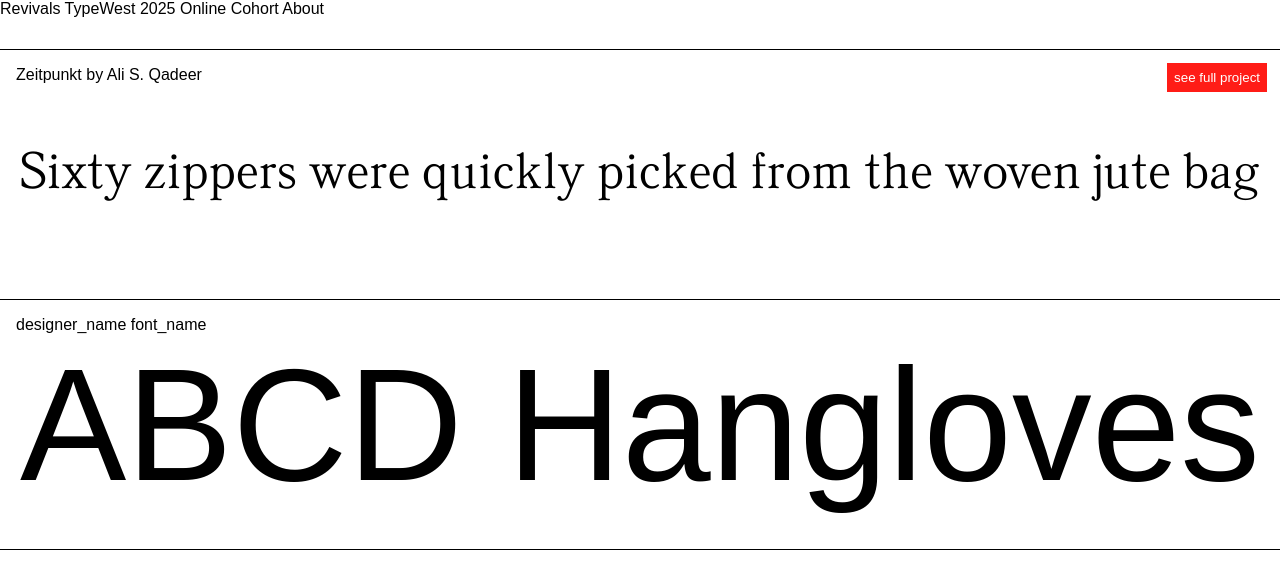
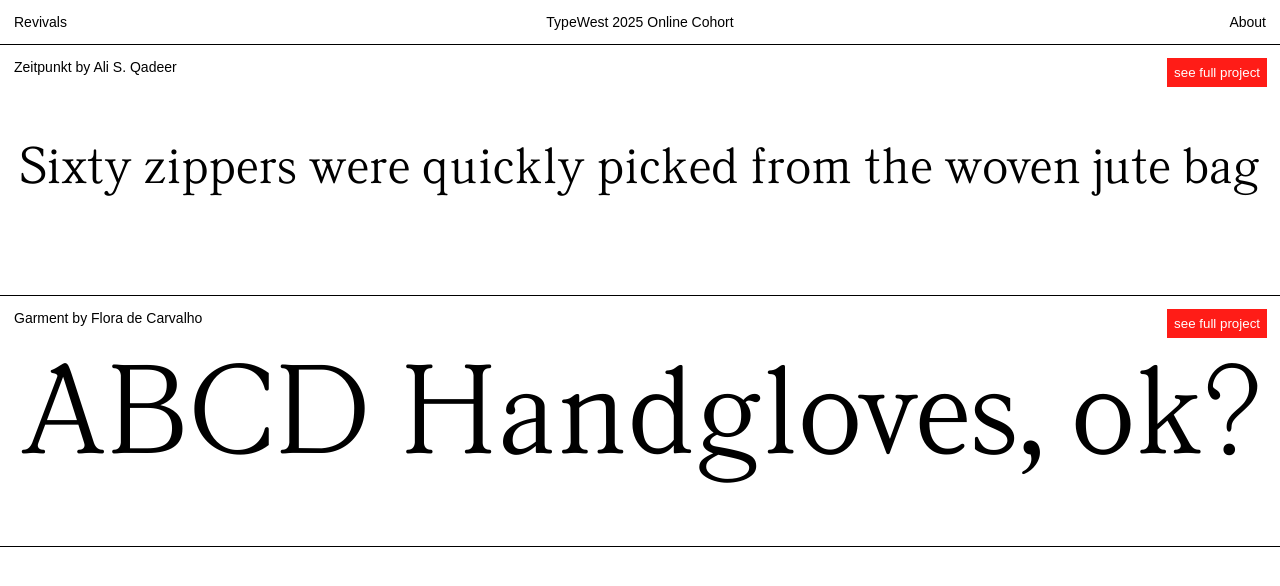
Before and after one commit to alisq/TypeWest-2025-T01, a website: page index.html in a window 1280 px wide. Drawn offline with nearby package versions, Linux system fonts and the light colour scheme.

Commit message:
added node and sass and title

```diff
--- a/index.html
+++ b/index.html
@@ -7,7 +7,7 @@
     <head>
         <meta charset="utf-8">
         <meta http-equiv="X-UA-Compatible" content="IE=edge">
-        <title></title>
+        <title>TypeWest 2025 Online Cohort — Trimester 1: Revivals</title>
         <meta name="description" content="">
         <meta name="viewport" content="width=device-width, initial-scale=1">
         <link rel="stylesheet" href="css/main.css">
@@ -15,12 +15,13 @@
     </head>
     <body>
         <section id="menu">
-        Revivals
-        TypeWest 2025 Online Cohort
-        About
+        <h1 class="left">Revivals</h1>
+        <h1 class="center">TypeWest 2025 Online Cohort</h1>
+        <h1 class="right">About</h1>
         </section>
 
-        <div class="container" id="alisqadeer">
+
+        <section class="font" id="alisqadeer">
             <div class="metadata">
                 <label class="font_name">Zeitpunkt</label> by <label class="designer_name">Ali S. Qadeer</label>
             </div>
@@ -28,28 +29,33 @@
                 see full project
             </button>
 
+            <div class="container" >
+
+
             <div class="text" contenteditable style="">
                 Sixty zippers were quickly picked from the woven jute bag
             </div>
 
+        </div>
+        </section>
+
+        <section class="font" id="alisqadeer">
+            <div class="metadata">
+                <label class="font_name">Garment</label> by <label class="designer_name">Flora de Carvalho</label>
+            </div>
+            <button class="viewproject">
+                see full project
+            </button>
+
+            <div class="container" >
 
 
-        </div>
-
-
-        <div class="container" id="">
-
             <div class="text" contenteditable style="">
-                ABCD Hangloves
-            </div>
-
-            <div class="metadata">
-                <label class="designer_name">designer_name</label>
-                <label class="font_name">font_name</label>
+                ABCD Handgloves, ok?
             </div>
 
         </div>
-
+        </section>
 
         <script src="https://code.jquery.com/jquery-3.7.1.js" integrity="sha256-eKhayi8LEQwp4NKxN+CfCh+3qOVUtJn3QNZ0TciWLP4=" crossorigin="anonymous"></script>
         <!-- <script src="/js/jquery.boxfit.js"></script> -->
--- /dev/null
+++ b/sass/fonts.scss
@@ -0,0 +1,4 @@
+@font-face {
+    font-family: "Zeitpunkt";
+    src: url("/fonts/Zeitpunkt-Light.woff2") format('woff2');
+}
--- /dev/null
+++ b/sass/main.scss
@@ -0,0 +1,106 @@
+@use 'fonts';
+
+*,
+*::after,
+*::before {
+    box-sizing: border-box;
+    margin:0;
+    padding:0;
+}
+
+
+
+
+html, body {
+    font-family:arial, helvetica;
+    font-size:14px;
+}
+
+
+h1, h2, h3, h4, h5 {
+    font-size:14px;
+    font-weight:normal;
+}
+
+
+/* Make selected text gold on a red background */
+::selection {
+    color: white;
+    background-color: #FF1C17;
+  }
+
+  .left {
+    text-align: left;;
+  }
+
+  .center {
+    text-align:center;
+  }
+
+  .right {
+    text-align:right;
+  }
+
+#menu {
+    padding:1em;
+    display:grid;
+    // height:50px;
+    border-bottom:1px solid #000;
+    // text-align:center;
+    grid-template-columns: 1fr 1fr 1fr;
+}
+
+section.font {
+    position:relative;
+
+    text-align:center;
+    border-bottom:1px solid #000;
+    overflow: hidden;
+}
+
+.container {
+    width: 100%;
+    height: 250px;
+    overflow: hidden;
+
+
+  .text {
+    font-size: 14px;
+    display:inline-block;
+    position:relative;
+    top:50%;
+    transform:translateY(-50%);
+    outline: none;
+    white-space: nowrap;
+  }
+}
+
+  .metadata {
+    text-align: left;
+    position:absolute;
+    top:1em; left:1em;
+    z-index:5
+
+
+  }
+  .viewproject {
+    position:absolute;
+    top:1em; right:1em;
+    z-index:100;
+    background:#FF1C17;
+    border:1px solid #FF1C17;
+    border:none;
+    padding:0.5em;
+    color:#FFF;
+    transition: color 0.3s, background 0.3s;
+
+    &:hover {
+        color:#FF1C17;
+        background-color: #FFF;
+    }
+  }
+
+
+  #alisqadeer .text {
+    font-family:"Zeitpunkt"
+  }
```
Also changed, not shown: package.json (+5 -2 lines), css/main.css, 3 other files.
